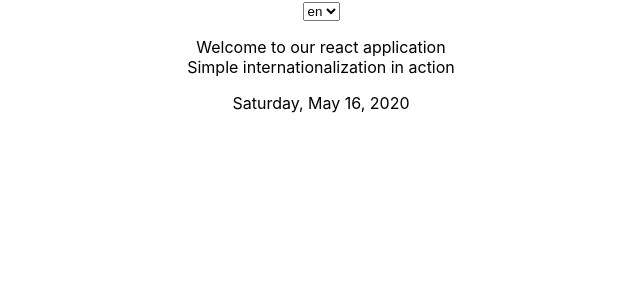
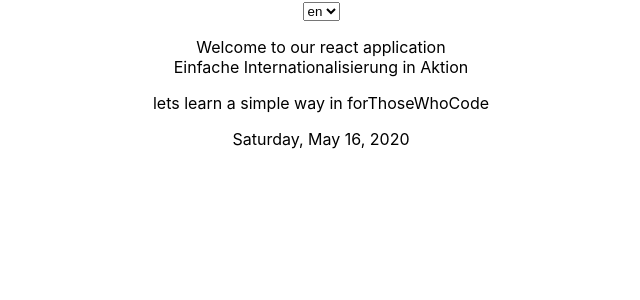
Before and after one commit to isNan909/React-Intl, a React (Create React App) app: page / in a window 1280 px wide. Shown: the top 300 px of the page, without its empty margins (319-959 px from the left). Built offline with nearby package versions, Linux system fonts and the light colour scheme.

Commit message:
added simple working translation

```diff
--- a/src/App.js
+++ b/src/App.js
@@ -5,11 +5,13 @@ import './App.css';
 const message = {
   en: {
     heading: 'Welcome to our react application',
-    subheading: 'Simple internationalization in action',
+    subheading: 'Einfache Internationalisierung in Aktion',
+    title: 'lets learn a simple way in {channelName}',
   },
-  de: {
+  es: {
     heading: 'Willkommen zu unserer Reaktionsanwendung',
     subheading: 'Einfache Internationalisierung in Aktion',
+    title: 'Lass uns einen einfachen Weg lernen {channelName}',
   },
 };
 
@@ -23,16 +25,27 @@ function App(props) {
   return (
     <>
       <select onChange={handleChange} defaultValue={locale}>
-        {['en', 'de'].map((x) => (
+        {['en', 'es'].map((x) => (
           <option key={x}>{x}</option>
         ))}
       </select>
 
       <IntlProvider locale={locale} messages={message[locale]}>
         <p>
-          <FormattedMessage id="heading" values={{ locale }} />
+          <FormattedMessage
+            id="heading"
+            defaultMessage="some default one"
+            values={{ locale }}
+          />
           <br />
-          <FormattedMessage id="subheading" />
+          <FormattedMessage id="subheading" defaultMessage="some default one" />
+        </p>
+        <p>
+          <FormattedMessage
+            id="title"
+            defaultMessage="lets learn a simple way in {channelName}"
+            values={{ channelName: 'forThoseWhoCode' }}
+          />
         </p>
         <p>
           <FormattedDate
```
